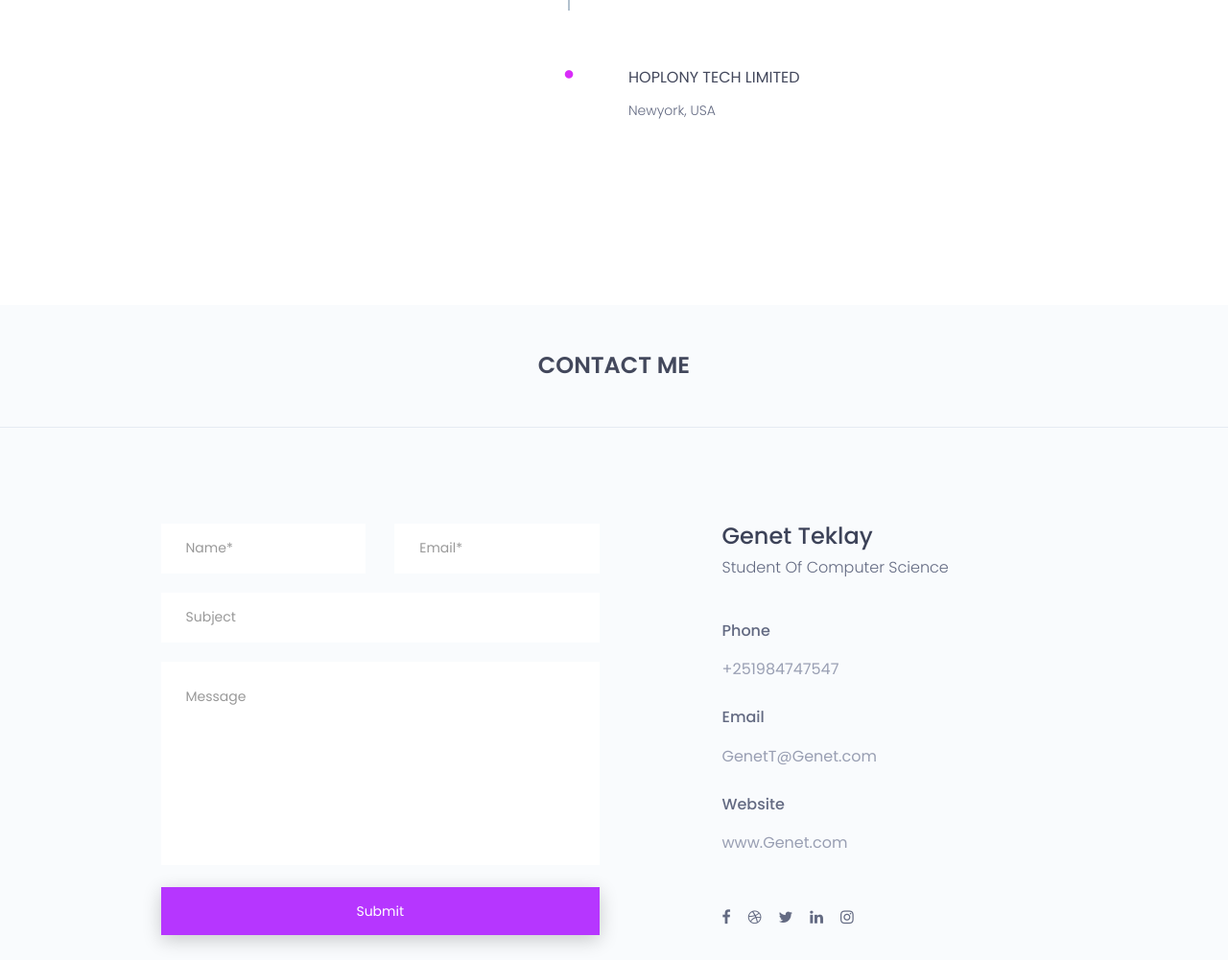
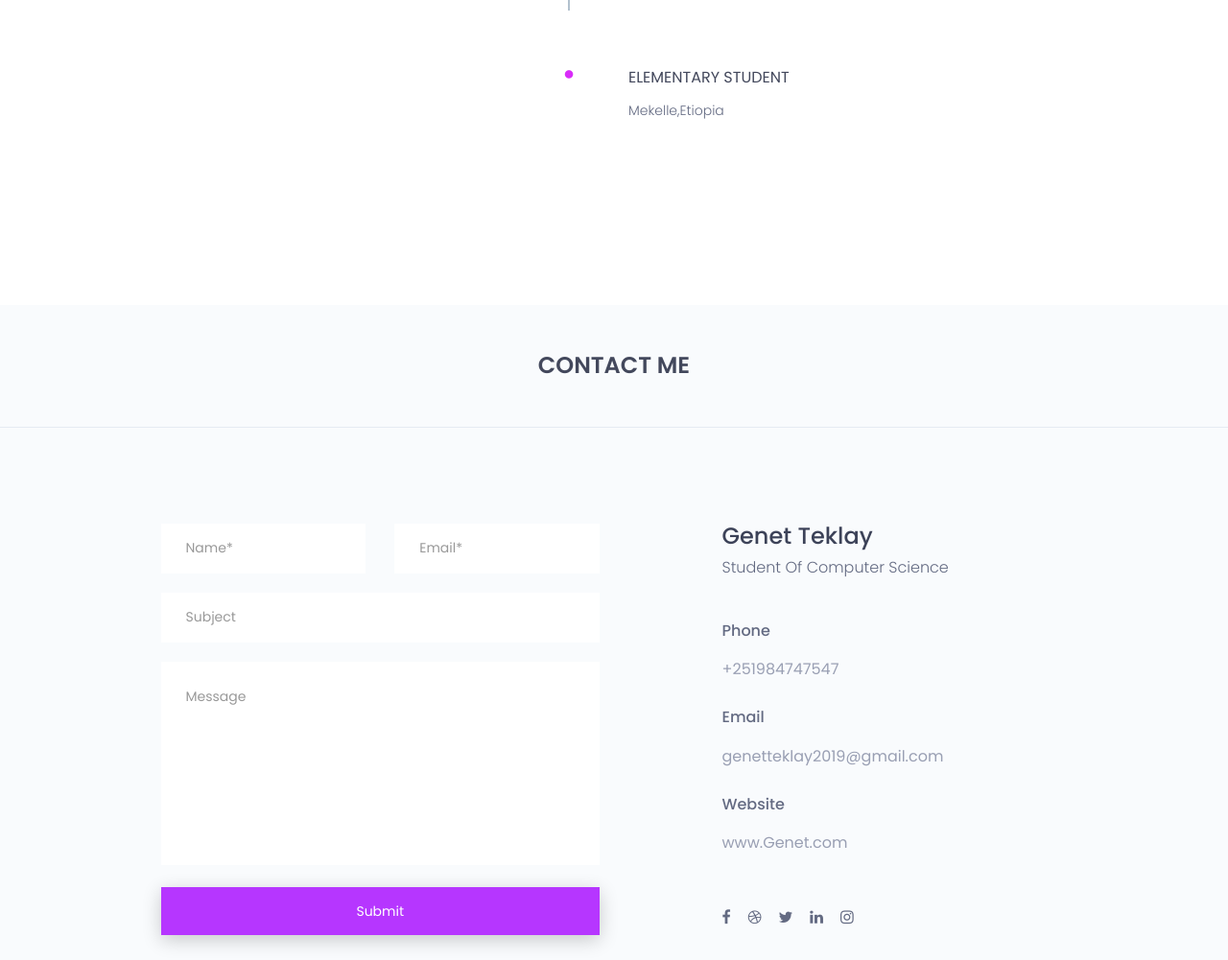
Before and after one commit to Jenet2025/Genet-Teklay, a plain HTML site: page index.html in a window 1280 px wide. Shown: the part 5747-6748 px from the top of the page at 96% size. Drawn offline with nearby package versions, Linux system fonts and the light colour scheme.

Commit message:
Update index.html
Gg

```diff
--- a/index.html
+++ b/index.html
@@ -595,9 +595,9 @@
 													<div class="timeline-content">
 														<h4 class="title">
 															<span><i class="fa fa-circle" aria-hidden="true"></i></span>
-															hoplony tech limited
+															Elementary student
 														</h4>
-														<h5>newyork, USA</h5>
+														<h5>Mekelle,Etiopia</h5>
 														<p class="description">
 
 														</p>
@@ -681,7 +681,7 @@
 										</div>
 										<div class="single-contact-add-info">
 											<h3>email</h3>
-											<p>GenetT@Genet.com</p>
+											<p>genetteklay2019@gmail.com</p>
 										</div>
 										<div class="single-contact-add-info">
 											<h3>website</h3>
```
